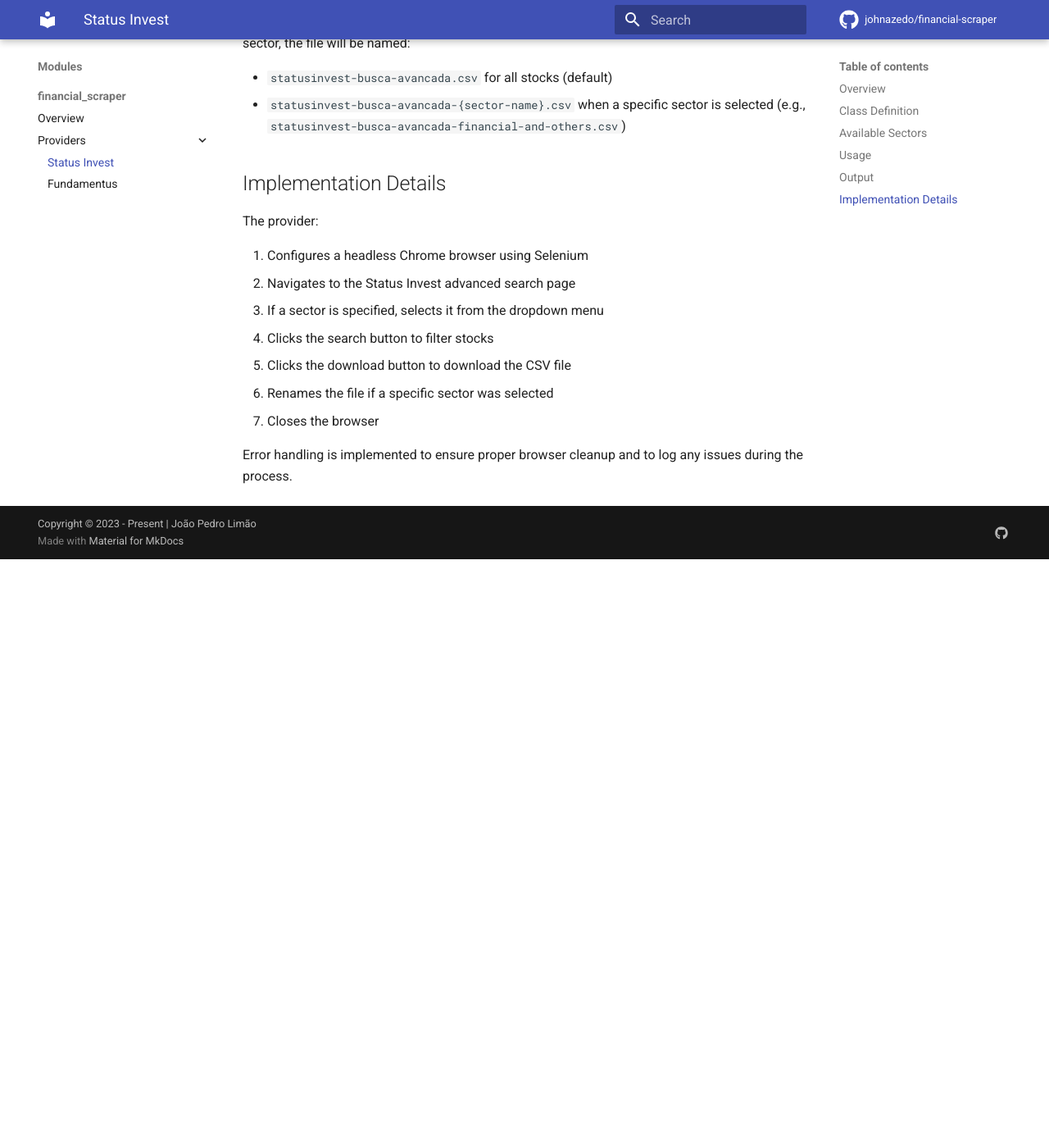
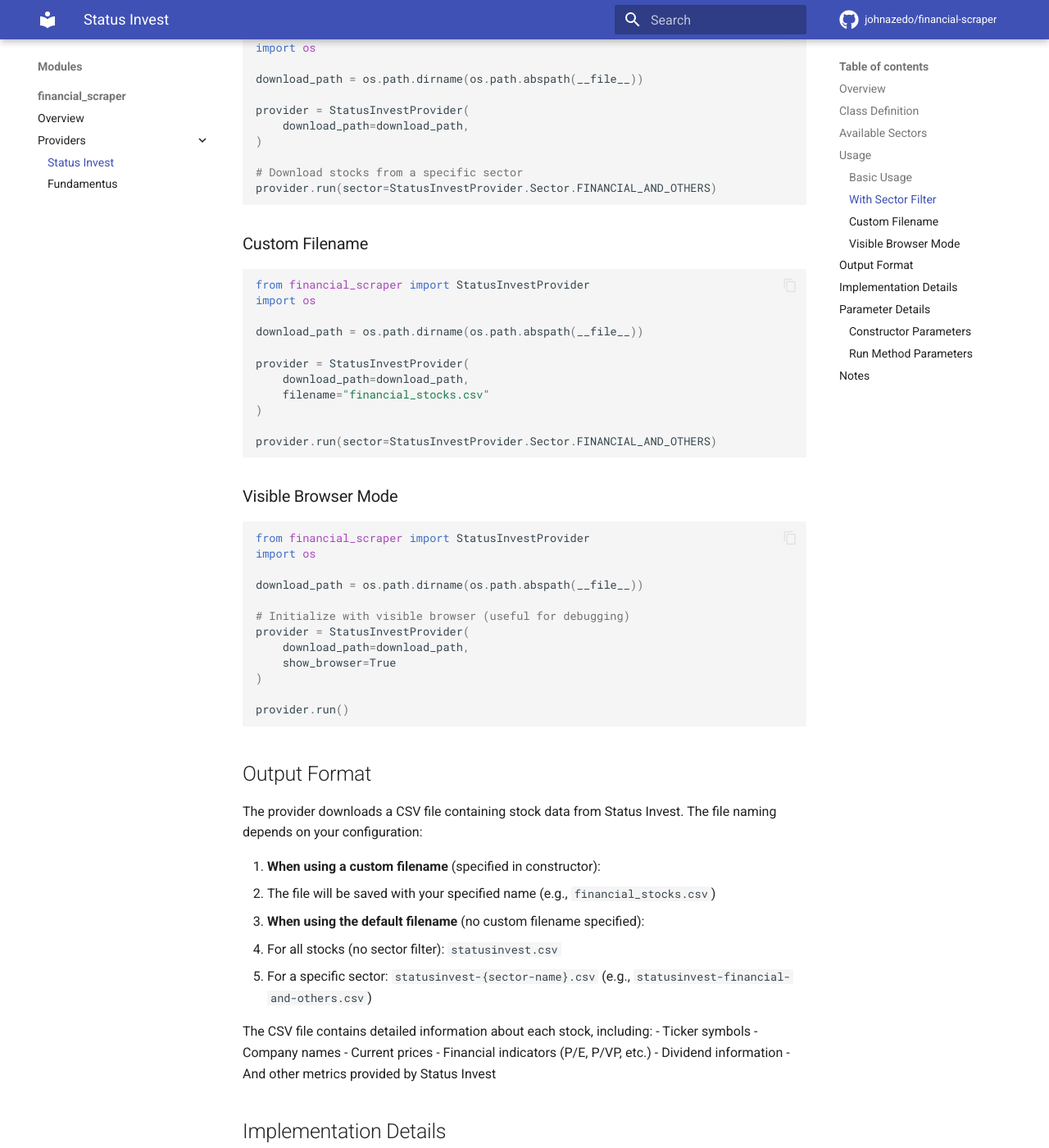
Before and after one commit to johnazedo/financial-scraper, an MkDocs documentation site: the page built from docs/modules/financial_scraper/providers/status_invest.md, in a window 1280 px wide and 1400 px high, scrolled down 2127 px. Shown: the whole window at 82% size. Built offline with MkDocs 1.6.1 and Material for MkDocs 9.7.7, drawn with Linux system fonts in a browser that asks for light colours; comment, search, counter and statistics services are not loaded; before the commit the page ends 2809 px from its top, so only the background shows below that; some of the changed text lies outside the part shown.

Commit message:
Update status_invest docs

````diff
--- a/docs/modules/financial_scraper/providers/status_invest.md
+++ b/docs/modules/financial_scraper/providers/status_invest.md
@@ -6,30 +6,32 @@
 
 The Status Invest provider uses Selenium WebDriver to automate the process of filtering, searching, and downloading stock data from the Status Invest advanced search page. It supports filtering stocks by specific sectors and handles the download of CSV data files.
 
+The provider allows you to:
+- Filter stocks by specific market sectors
+- Choose between headless or visible browser operation
+- Customize the output filename for the downloaded data
+
 ## Class Definition
 
 ```python
 class StatusInvestProvider:
-    # Sector enumeration and constants
-    # ...
+    """
+    Provider for scraping stock data from Status Invest website.
+    """
 
-    def __init__(self, download_path: str):
-        # Initialize with download path
+    class Sector(Enum):
+        """
+        Enumeration of stock market sectors available on Status Invest.
+        """
+        # Sector enumeration values...
 
-    def config_step(self):
-        # Configure Selenium WebDriver
-
-    def make_request(self):
-        # Navigate to website and initiate download
-
-    def read_page_and_get_data(self):
-        # Skip this step (handled by direct CSV download)
-
-    def transform_data_into_csv(self):
-        # Skip this step (file already in CSV format)
+    def __init__(self, download_path: str, filename: str = None, show_browser: bool = False):
+        """
+        Initialize the StatusInvestProvider with download path and options.
+        """
 
     def run(self, sector: Sector = Sector.UNDEFINED):
-        # Execute the scraping process
+        """Execute the complete scraping process to fetch stock data"""
 ```
 
 ## Available Sectors
@@ -52,41 +54,123 @@
 
 ## Usage
 
+### Basic Usage
+
 ```python
 from financial_scraper import StatusInvestProvider
+import os
 
-# Initialize with download path
-provider = StatusInvestProvider(download_path="/path/to/downloads")
+# Set the download path
+download_path = os.path.dirname(os.path.abspath(__file__))
 
-# Download all stocks
+# Initialize the provider
+provider = StatusInvestProvider(
+    download_path=download_path,
+)
+
+# Download all stocks (no sector filter)
 provider.run()
+```
+
+### With Sector Filter
+
+```python
+from financial_scraper import StatusInvestProvider
+import os
+
+download_path = os.path.dirname(os.path.abspath(__file__))
 
 provider = StatusInvestProvider(
-    download_path="/path/to/downloads",
+    download_path=download_path,
+)
+
+# Download stocks from a specific sector
+provider.run(sector=StatusInvestProvider.Sector.FINANCIAL_AND_OTHERS)
+```
+
+### Custom Filename
+
+```python
+from financial_scraper import StatusInvestProvider
+import os
+
+download_path = os.path.dirname(os.path.abspath(__file__))
+
+provider = StatusInvestProvider(
+    download_path=download_path,
     filename="financial_stocks.csv"
 )
 
-# Download stocks from specific sector
 provider.run(sector=StatusInvestProvider.Sector.FINANCIAL_AND_OTHERS)
 ```
 
-## Output
+### Visible Browser Mode
 
-The provider downloads a CSV file with stock data from Status Invest. Depending on the selected sector, the file will be named:
+```python
+from financial_scraper import StatusInvestProvider
+import os
 
-- `statusinvest-busca-avancada.csv` for all stocks (default)
-- `statusinvest-busca-avancada-{sector-name}.csv` when a specific sector is selected (e.g., `statusinvest-busca-avancada-financial-and-others.csv`)
+download_path = os.path.dirname(os.path.abspath(__file__))
+
+# Initialize with visible browser (useful for debugging)
+provider = StatusInvestProvider(
+    download_path=download_path,
+    show_browser=True
+)
+
+provider.run()
+```
+
+## Output Format
+
+The provider downloads a CSV file containing stock data from Status Invest. The file naming depends on your configuration:
+
+1. **When using a custom filename** (specified in constructor):
+   - The file will be saved with your specified name (e.g., `financial_stocks.csv`)
+
+2. **When using the default filename** (no custom filename specified):
+   - For all stocks (no sector filter): `statusinvest.csv`
+   - For a specific sector: `statusinvest-{sector-name}.csv` (e.g., `statusinvest-financial-and-others.csv`)
+
+The CSV file contains detailed information about each stock, including:
+- Ticker symbols
+- Company names
+- Current prices
+- Financial indicators (P/E, P/VP, etc.)
+- Dividend information
+- And other metrics provided by Status Invest
 
 ## Implementation Details
 
-The provider:
+The provider follows this workflow:
 
-1. Configures a headless Chrome browser using Selenium
+1. Configures a Chrome browser using Selenium (headless by default, visible if `show_browser=True`)
 2. Navigates to the Status Invest advanced search page
 3. If a sector is specified, selects it from the dropdown menu
 4. Clicks the search button to filter stocks
 5. Clicks the download button to download the CSV file
-6. Renames the file if a specific sector was selected
-7. Closes the browser
+6. Waits for the download to complete with a timeout of 30 seconds
+7. Renames the file if a custom filename was provided or a specific sector was selected
+8. Closes the browser
 
 Error handling is implemented to ensure proper browser cleanup and to log any issues during the process.
+
+## Parameter Details
+
+### Constructor Parameters
+
+- `download_path` (str): Directory path where downloaded files will be saved.
+- `filename` (str, optional): Custom filename for the downloaded CSV file. If None, a default filename based on sector will be used.
+- `show_browser` (bool, optional): Whether to show the browser window during execution. Defaults to False (headless mode).
+
+### Run Method Parameters
+
+- `sector` (Sector, optional): Specific sector to filter stocks by. Defaults to `Sector.UNDEFINED` (no sector filter).
+
+## Notes
+
+- The provider uses Selenium WebDriver, so a compatible Chrome/Chromium installation is required.
+- The headless mode is more efficient but doesn't allow you to see the automation process.
+- For debugging purposes, you can set `show_browser=True` to see the browser automation in action.
+- If you encounter issues with downloads, make sure your download path exists and is writable.
+- The provider automatically cleans up resources even if errors occur during the process.
````
